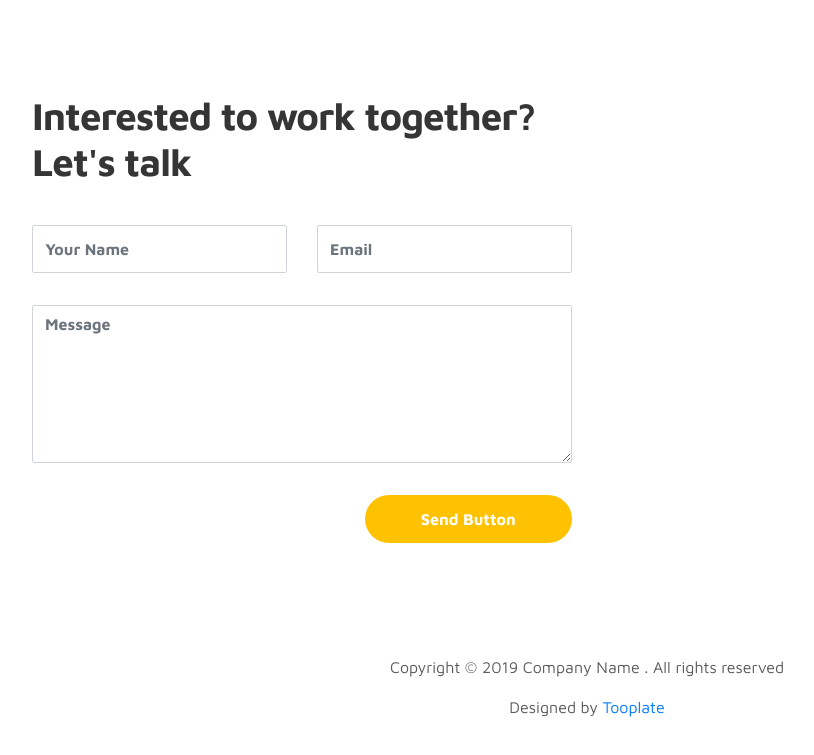
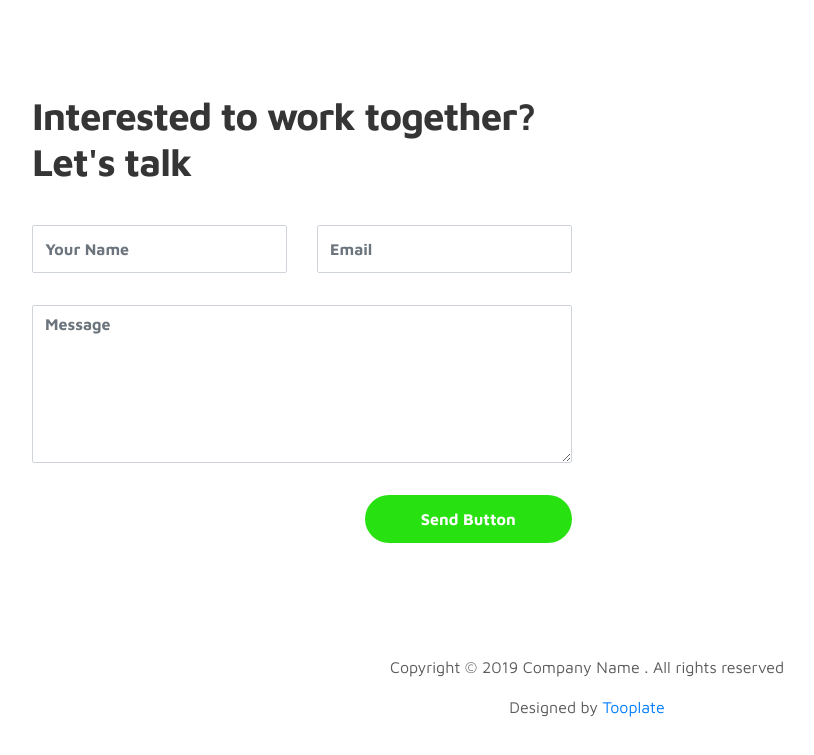
Before and after one commit to dirsulaiman/dirsulaiman.github.io, a plain HTML site: page index.html in a window 1280 px wide. Shown: the part 2506-3261 px from the top of the page, without its empty margins (53-867 px from the left). Drawn offline with Linux system fonts and the light colour scheme.

Commit message:
update: change $main-color

```diff
--- a/sass/tooplate-style.scss
+++ b/sass/tooplate-style.scss
@@ -17,7 +17,7 @@ $h3-font-color: #484848;
 $body-font-color: #5b5b5b;
 $text-white: #ffffff;
 $dark-mode-color: #0c0c0d;
-$main-color: #ffc200;
+$main-color: #28e110;
 $border-color: #f2f2f1;
 $button-color: #474559;
 
```
Also changed, not shown: css/tooplate-style.css.
